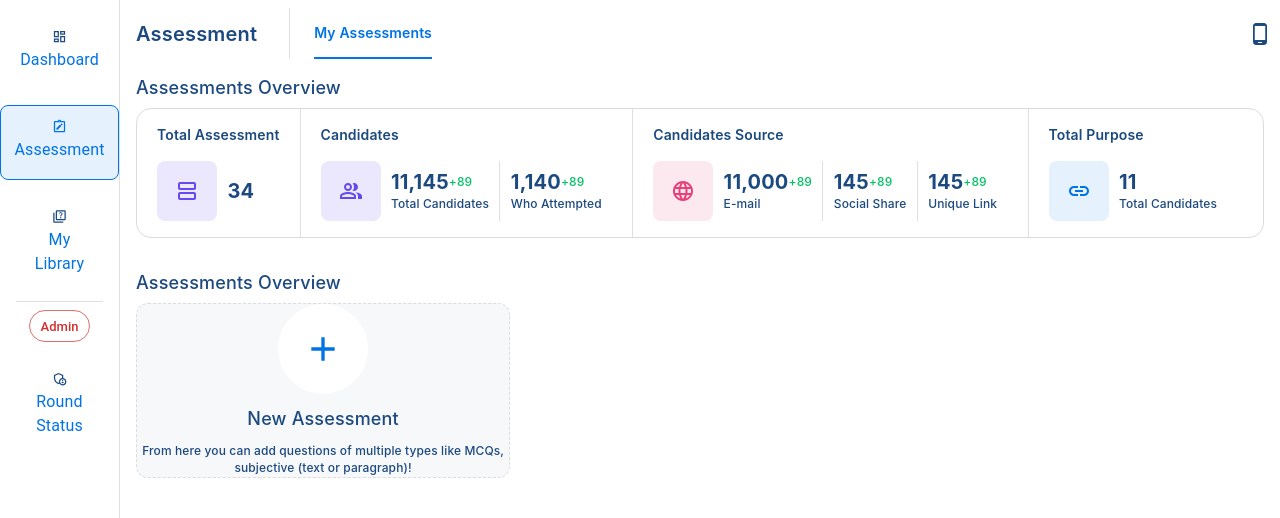
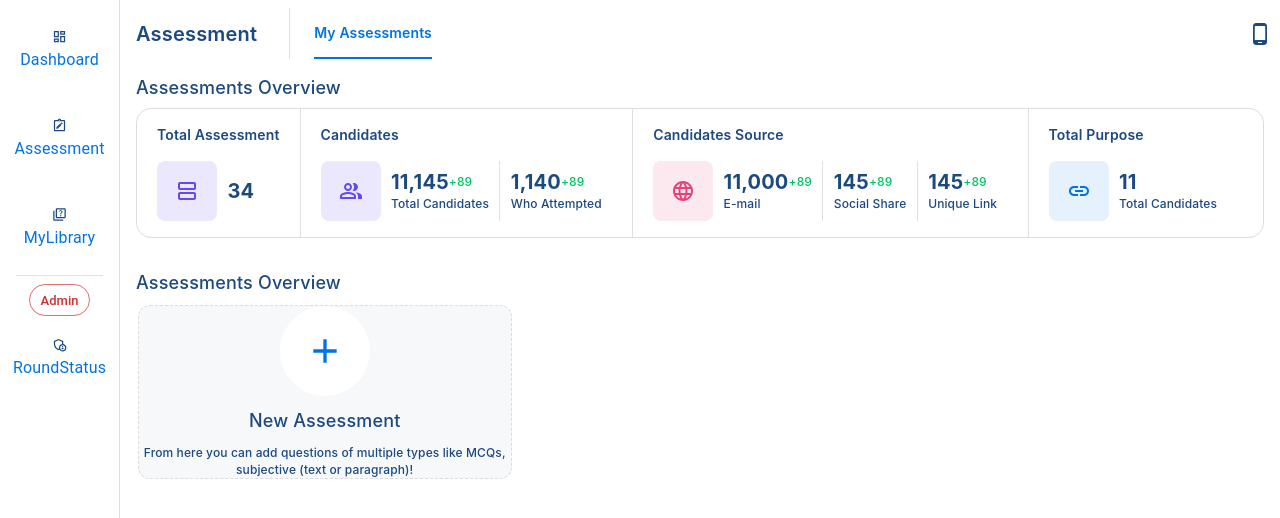
Before and after one commit to Anirudhece/unstopable, a React (Vite) app: page /Assessment in a window 1280 px wide. Shown: the top 518 px of the page. Built offline with nearby package versions, Linux system fonts and the light colour scheme.

Commit message:
sideDrawer improvwed

```diff
--- /dev/null
+++ b/src/components/InsideList.jsx
@@ -0,0 +1,34 @@
+import React from "react";
+import { Box,ListItem,ListItemText,ListItemIcon } from "@mui/material";
+import { Link } from "react-router-dom";
+
+function InsideList(props) {
+  return (
+    <>
+      <ListItem sx={{ justifyContent: "center" }}>
+            <Link style={{ textDecoration: "none", color: "#0073E6" }} to={props.to}>
+              <Box
+                sx={{
+                  display: "flex",
+                  flexDirection: "column",
+                  padding: "13px",
+                }}
+              >
+                <ListItemIcon
+                  sx={{
+                    display: "flex",
+                    justifyContent: "center",
+                    color: "#1C4980",
+                  }}
+                >
+                  <props.icon />
+                </ListItemIcon>
+                <ListItemText primary={props.value} />
+              </Box>
+            </Link>
+          </ListItem>
+    </>
+  );
+}
+
+export default InsideList;
--- a/src/scenes/assessment/Assessment.jsx
+++ b/src/scenes/assessment/Assessment.jsx
@@ -195,9 +195,9 @@ function Assessment() {
           {/* ***********new assessment *************** */}
           <Box
             onClick={(e) => addAssignment(e)}
-            className="NewAssessment-clickable"
+            className="NewAssessment-clickable" m={0.2}
             sx={{
-              mb: 1,
+              // mb: 1,
               display: "flex",
               flexDirection: "column",
               justifyContent: "center",
@@ -258,7 +258,7 @@ function Assessment() {
           {assignments.map(
             (ele, ind) =>
               ele.id && (
-                <Box mb={0.5} sx={{ minWidth: "33%" }}>
+                <Box m={0.2} sx={{ minWidth: "33%" }}>
                   <AssessmentWindow
                     id={ele.id}
                     assignmentName={ele.assignmentName}
--- a/src/scenes/global/SideDrawer/SideDrawer.jsx
+++ b/src/scenes/global/SideDrawer/SideDrawer.jsx
@@ -1,15 +1,7 @@
 import React from "react";
-import Box from "@mui/material/Box";
-import Drawer from "@mui/material/Drawer";
-import List from "@mui/material/List";
-import Divider from "@mui/material/Divider";
-import ListItem from "@mui/material/ListItem";
-import ListItemIcon from "@mui/material/ListItemIcon";
-import ListItemText from "@mui/material/ListItemText";
-import Chip from "@mui/material/Chip";
+import { Box, Drawer, List, Divider, Chip } from "@mui/material";
 import { RiDashboardLine } from "react-icons/ri";
-import { Link } from "react-router-dom";
-
+import InsideList from "../../../components/InsideList";
 import {
   MdOutlineNoteAlt,
   MdOutlineQuiz,
@@ -42,115 +34,31 @@ export default function SideDrawer() {
             fontWeight: "500",
           }}
         >
-          <ListItem sx={{ justifyContent: "center" }}>
-            <Link style={{ textDecoration: "none", color: "#0073E6" }} to="/Dashboard">
-              <Box
-                sx={{
-                  display: "flex",
-                  flexDirection: "column",
-                  padding: "13px",
-                }}
-              >
-                <ListItemIcon
-                  sx={{
-                    display: "flex",
-                    justifyContent: "center",
-                    color: "#1C4980",
-                  }}
-                >
-                  <RiDashboardLine />
-                </ListItemIcon>
-                <ListItemText primary="Dashboard" />
-              </Box>
-            </Link>
-          </ListItem>
+          <InsideList
+            to="/Dashboard"
+            value="Dashboard"
+            icon={RiDashboardLine}
+          />
 
-          <ListItem sx={{ justifyContent: "center" }}>
-            <Link
-              style={{
-                textDecoration: "none",
-                borderRadius: "8px",
-                border: "1px solid var(--secondary-1, #0073E6)",
-                background: "#E5F1FC",
-                color: "#0073E6",
-              }}
-              to="/Assessment"
-            >
-              <Box
-                sx={{
-                  display: "flex",
-                  flexDirection: "column",
-                  padding: "13px",
-                }}
-              >
-                <ListItemIcon
-                  sx={{
-                    display: "flex",
-                    justifyContent: "center",
-                    color: "#0073E6",
-                  }}
-                >
-                  <MdOutlineNoteAlt />
-                </ListItemIcon>
-                <ListItemText primary="Assessment" />
-              </Box>
-            </Link>
-          </ListItem>
+          <InsideList
+            to="/Assessment"
+            value="Assessment"
+            icon={MdOutlineNoteAlt}
+          />
 
-          <ListItem sx={{ justifyContent: "center" }}>
-            <Link style={{ textDecoration: "none", color: "#0073E6" }} to="/MyLibrary">
-              <Box
-                sx={{
-                  display: "flex",
-                  flexDirection: "column",
-                  padding: "13px",
-                }}
-              >
-                <ListItemIcon
-                  sx={{
-                    display: "flex",
-                    justifyContent: "center",
-                    color: "#1C4980",
-                  }}
-                >
-                  <MdOutlineQuiz />
-                </ListItemIcon>
-                <ListItemText sx={{textAlign:'center'}} primary="My Library" />
-              </Box>
-            </Link>
-          </ListItem>
+          <InsideList to="/MyLibrary" value="MyLibrary" icon={MdOutlineQuiz} />
 
           <Divider variant="middle" />
 
-          <ListItem sx={{ justifyContent: "center" }}>
+          <Box mt={1} sx={{ display: "flex", justifyContent: "center" }}>
             <Chip variant="outlined" color="error" label="Admin" />
-          </ListItem>
+          </Box>
 
-          <ListItem sx={{ justifyContent: "center" }}>
-            <Link style={{ textDecoration: "none", color: "#0073E6" }} to="/RoundStatus">
-              <Box
-                sx={{
-                  display: "flex",
-                  flexDirection: "column",
-                  padding: "13px",
-                }}
-              >
-                <ListItemIcon
-                  sx={{
-                    display: "flex",
-                    justifyContent: "center",
-                    color: "#1C4980",
-                  }}
-                >
-                  <MdOutlineAdminPanelSettings />
-                </ListItemIcon>
-                <ListItemText
-                  primary="Round Status"
-                  sx={{ textAlign: "center" }}
-                />
-              </Box>
-            </Link>
-          </ListItem>
+          <InsideList
+            to="/RoundStatus"
+            value="RoundStatus"
+            icon={MdOutlineAdminPanelSettings}
+          />
         </List>
       </Drawer>
     </Box>
```
